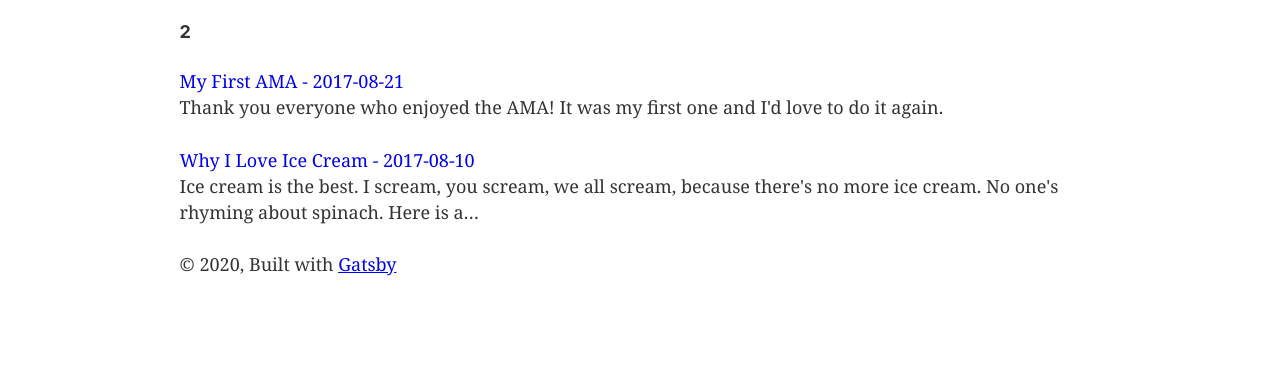
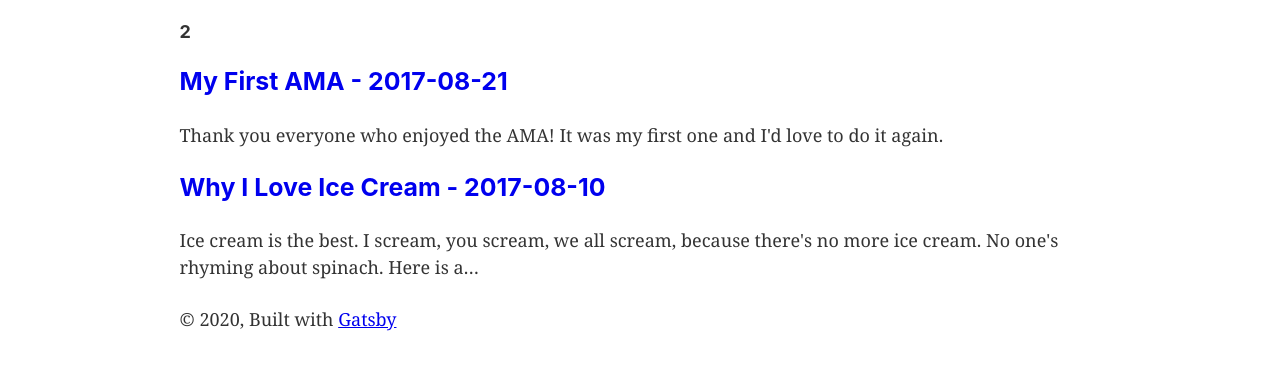
Before and after one commit to Marlrus/gatsby-blog, a Gatsby site: page / in a window 1280 px wide. Shown: the part 171-540 px from the top of the page. Built offline with nearby package versions, Linux system fonts and the light colour scheme; Gatsby itself is replaced by a stand-in of ours.

Commit message:
First netlify build

```diff
--- a/src/pages/index.js
+++ b/src/pages/index.js
@@ -7,6 +7,11 @@ import SEO from '../components/seo';
 
 const BlogLink = styled(Link)`
 	text-decoration: none;
+`;
+
+const BlogTitle = styled.h3`
+	margin-bottom: 20px
+	color: blue;
 `;
 
 const IndexPage = ({ data }) => {
@@ -20,9 +25,9 @@ const IndexPage = ({ data }) => {
 				{data.allMarkdownRemark.edges.map(({ node }) => (
 					<div key={node.id}>
 						<BlogLink to={node.fields.slug}>
-							<span>
+							<BlogTitle>
 								{node.frontmatter.title} - {node.frontmatter.date}
-							</span>
+							</BlogTitle>
 						</BlogLink>
 						<p>{node.excerpt}</p>
 					</div>
```
Also changed, not shown: 32GatsbyJSBlog.html (+4 -2 lines).
